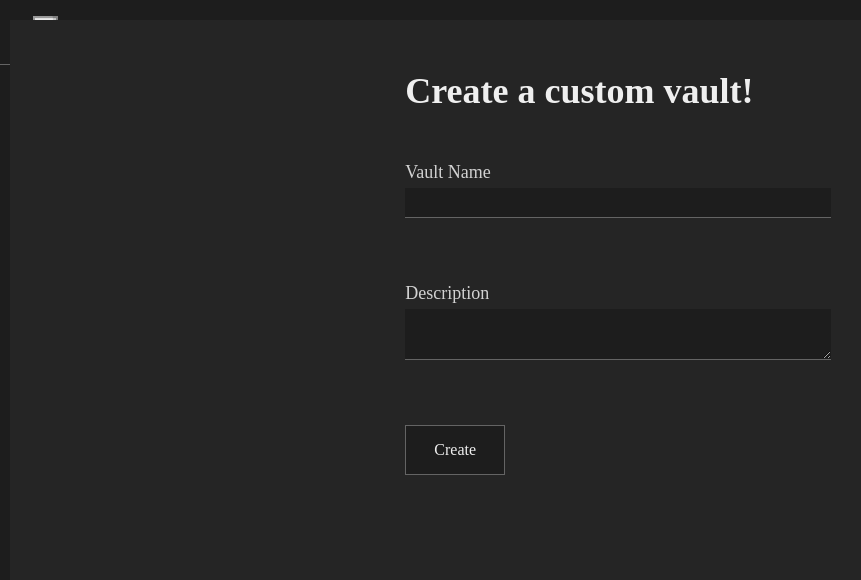
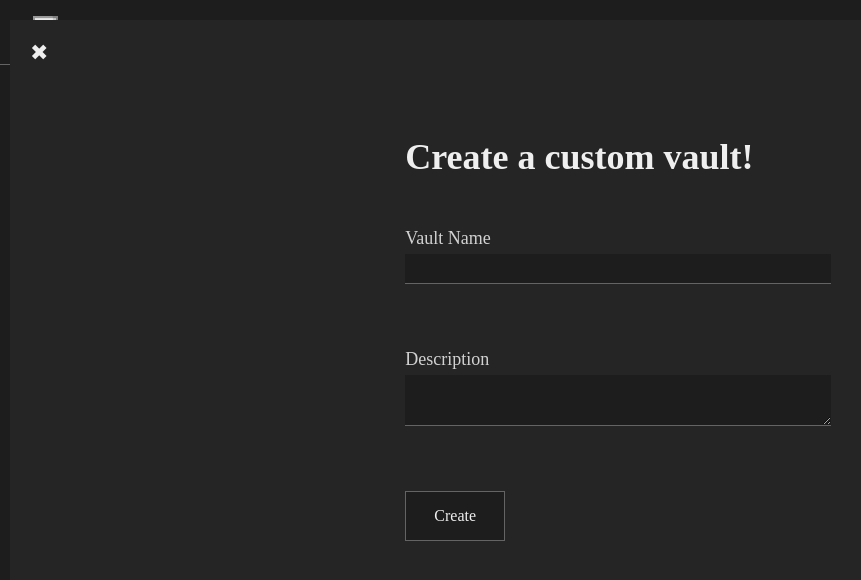
Before and after one commit to IcyDrae/vaults, a Vue app in the folder web/: page /vaults/create in a window 1280 px wide. Shown: the top 580 px of the page, without its empty margins (22-883 px from the left). Built offline with nearby package versions, Linux system fonts and the light colour scheme; a web font is replaced by a local one.

Commit message:
frontend: vault create overlay exit button

```diff
--- a/web/src/styles/vaults/create.scss
+++ b/web/src/styles/vaults/create.scss
@@ -9,4 +9,13 @@
   margin: auto;
   background-color: $overlayBackgroundColor;
   z-index: 2;
+
+  .exit-overlay {
+    color: $white;
+    background-color: transparent;
+    border: none;
+    font-size: 22px;
+    margin: 20px;
+    cursor: pointer;
+  }
 }
--- a/web/src/views/Vaults/CreateVault.vue
+++ b/web/src/views/Vaults/CreateVault.vue
@@ -1,5 +1,8 @@
 <template>
   <div class="create-vault">
+    <button class="exit-overlay" v-on:click="$router.go(-1)">
+      &#10006;
+    </button>
     <VeeValidateForm :validation-schema="schema" v-slot="{ errors, handleSubmit }" as="div" class="form">
       <form @submit="handleSubmit($event, handleForm)">
         <h1>Create a custom vault!</h1>
```
